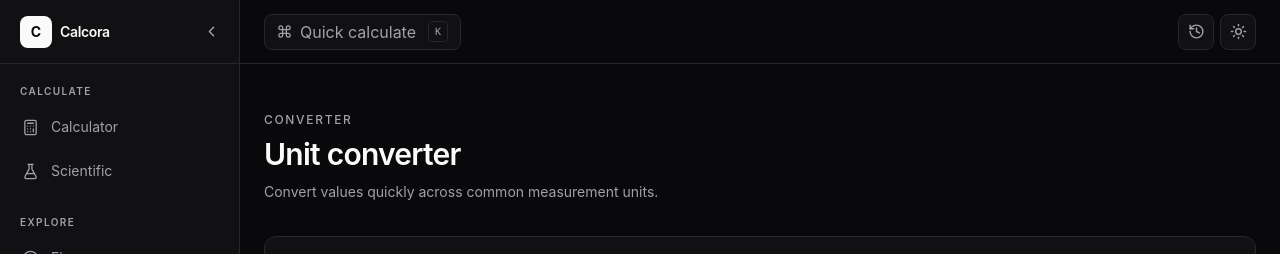
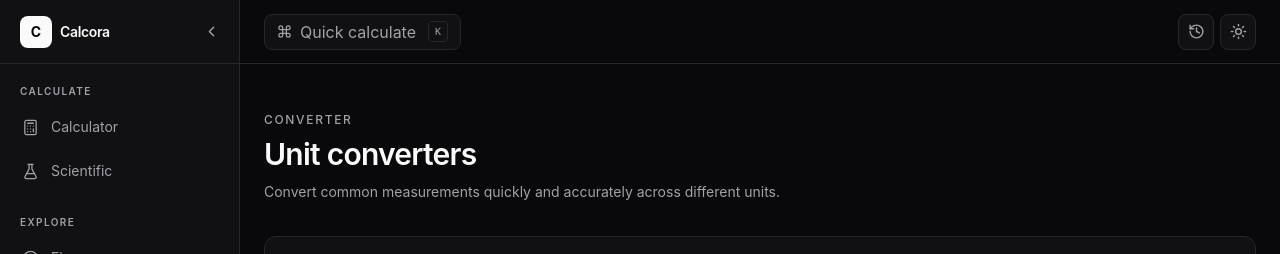
Before and after one commit to rohithviswanathan/Calcora, a React (Vite) app in the folder calcora/: page /converter in a window 1280 px wide. Shown: the top 254 px of the page. Built offline with nearby package versions, Linux system fonts and the light colour scheme.

Commit message:
included temperature,area,volume,time,speed,data,energy

```diff
--- a/calcora/src/pages/Converter/Converter.tsx
+++ b/calcora/src/pages/Converter/Converter.tsx
@@ -1,5 +1,12 @@
 import LengthConverter from "../../features/converter/components/LengthConverter";
 import WeightConverter from "../../features/converter/components/WeightConverter";
+import TemperatureConverter from "../../features/converter/components/TemperatureConverter";
+import AreaConverter from "../../features/converter/components/AreaConverter";
+import VolumeConverter from "../../features/converter/components/VolumeConverter";
+import TimeConverter from "../../features/converter/components/TimeConverter";
+import SpeedConverter from "../../features/converter/components/SpeedConverter";
+import DataConverter from "../../features/converter/components/DataConverter";
+import EnergyConverter from "../../features/converter/components/EnergyConverter";
 
 function Converter() {
   return (
@@ -10,17 +17,25 @@ function Converter() {
         </p>
 
         <h1 className="mt-2 text-2xl font-semibold tracking-tight sm:text-3xl">
-          Unit converter
+          Unit converters
         </h1>
 
         <p className="mt-2 max-w-2xl text-sm leading-6 text-[var(--muted)]">
-          Convert values quickly across common measurement units.
+          Convert common measurements quickly and accurately across different
+          units.
         </p>
       </div>
 
       <div className="space-y-5">
         <LengthConverter />
         <WeightConverter />
+        <TemperatureConverter />
+        <AreaConverter />
+        <VolumeConverter />
+        <TimeConverter />
+        <SpeedConverter />
+        <DataConverter />
+        <EnergyConverter />
       </div>
     </section>
   );
```
